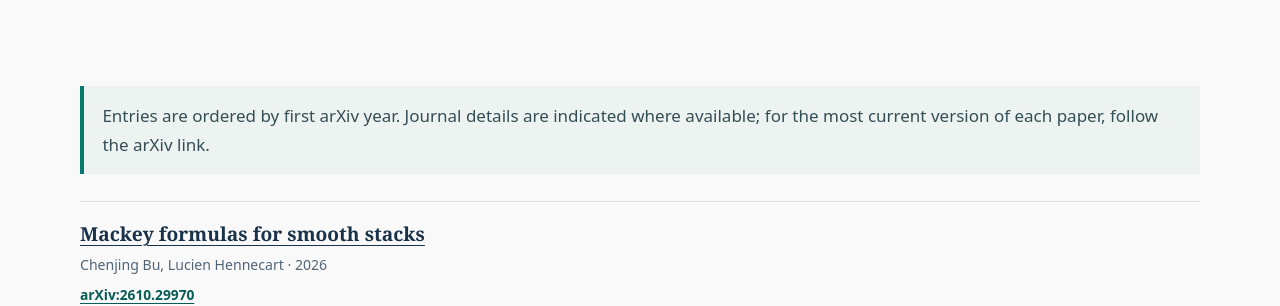
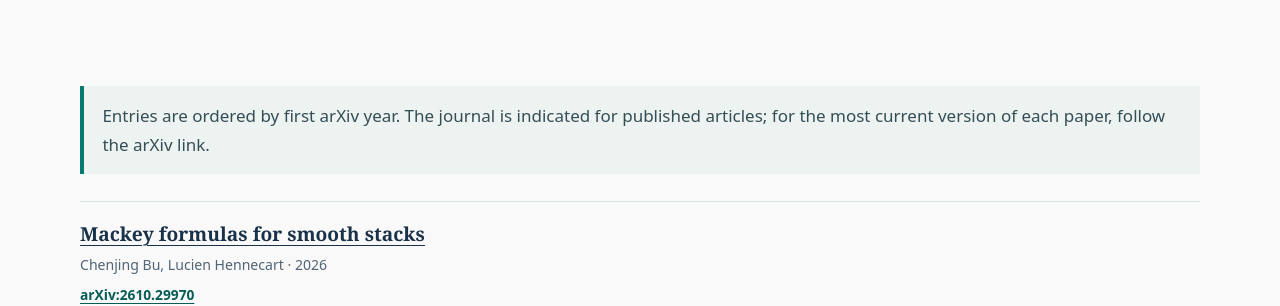
Before and after one commit to hennlu/hennlu.github.io, a Jekyll site: the page built from publications.html, in a window 1280 px wide and 900 px high. Shown: the part 393-699 px from the top of the window. Built offline with Jekyll 4.4.1, drawn with Linux system fonts in a browser that asks for light colours.

Commit message:
Polish CV wording and publication notes

```diff
--- a/publications.html
+++ b/publications.html
@@ -8,7 +8,7 @@ alternate: /publications-fr.html
 ---
 <section class="page-intro"><div class="container"><p class="eyebrow">Bibliography</p><h1>Publications & preprints</h1><p class="lead">Research papers in geometric representation theory, Hall algebras, BPS invariants and moduli spaces.</p></div></section>
 
-<section class="section"><div class="container"><p class="note">Entries are ordered by first arXiv year. Journal details are indicated where available; for the most current version of each paper, follow the arXiv link.</p>
+<section class="section"><div class="container"><p class="note">Entries are ordered by first arXiv year. The journal is indicated for published articles; for the most current version of each paper, follow the arXiv link.</p>
 {% include paper-list.html %}
 <div class="prose" style="margin-top:3rem"><h2>Thesis</h2><p>PhD thesis, Université Paris-Saclay, defended on 13 July 2021, supervised by Olivier Schiffmann. <a href="thesis.pdf">Thesis PDF</a> · <a href="https://theses.fr/2021UPASM028">Official record</a> · <a href="resume-these.pdf">Extended abstract</a>.</p>
 <h2>Other material</h2><p><a href="BPS-commuting-varietyv2.pdf">BPS sheaf for commuting varieties</a> (2025) · <a href="owr-Hennecart-Lucien.pdf">Oberwolfach report</a> (2023) · <a href="https://github.com/hennlu/kac-polynomials">Code for Kac polynomials</a>.</p>
```
